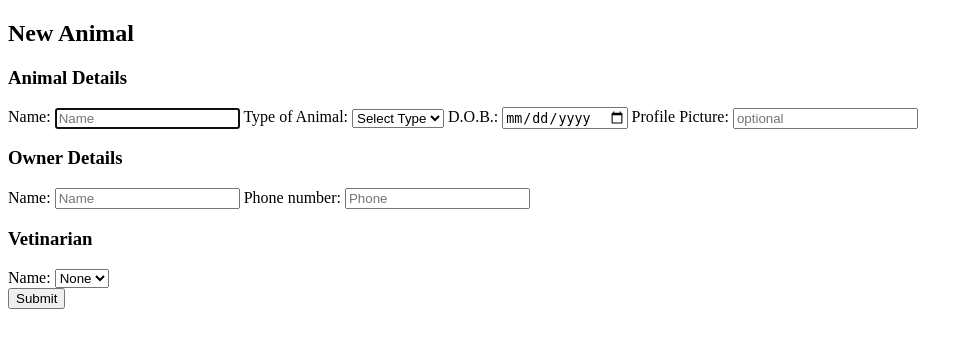
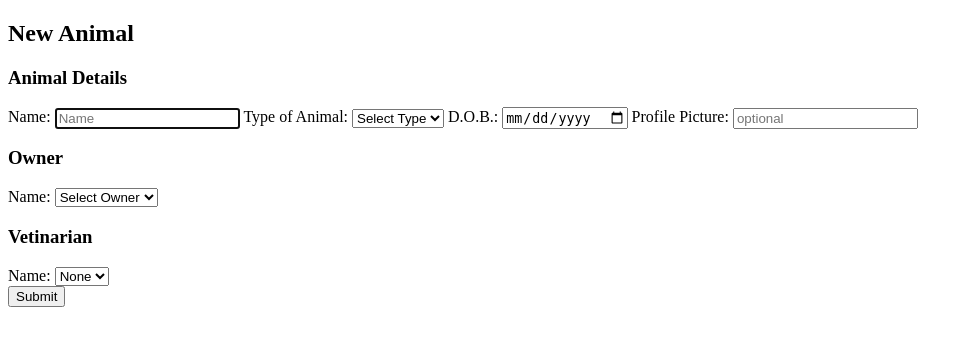
Before and after one commit to Buckshee7/VetinaryPractice, a Flask app: page /animals/new in a window 1280 px wide. Shown: the part 116-464 px from the top of the page, without its empty margins (0-973 px from the left). Run offline with Flask 2, Linux system fonts and the light colour scheme; data that the repository does not hold is empty; some libraries are stand-ins or nearby versions.

Commit message:
updated templates views to incorporate changes to animal class

```diff
--- a/controllers/animals_controller.py
+++ b/controllers/animals_controller.py
@@ -2,6 +2,7 @@ from flask import Blueprint, render_template, redirect, request
 from models.animal import Animal
 import repositories.animal_repository as animal_repository
 import repositories.vet_repository as vet_repository
+import repositories.owner_repository as owner_repository
 import datetime
 
 animals_blueprint = Blueprint("animals", __name__)
@@ -24,7 +25,8 @@ def delete(id):
 @animals_blueprint.route('/animals/new')
 def get_info_for_new():
     vets = vet_repository.select_all()
-    return render_template('/animals/new.html', vets=vets, title='New Animal')
+    owners = owner_repository.select_all()
+    return render_template('/animals/new.html', vets=vets, owners=owners, title='New Animal')
 
 @animals_blueprint.route('/animals', methods=['POST'])
 def create_new_animal():
@@ -32,12 +34,12 @@ def create_new_animal():
     animal_type = request.form['animal_type']
     dob_string = request.form['dob']
     dob = datetime.datetime.strptime(dob_string, '%Y-%m-%d').date()
-    owner_name = request.form['owner_name']
-    owner_phone = request.form['owner_phone']
+    owner_id = request.form['owner_id']
+    owner = owner_repository.select(owner_id)
     img_url = request.form['img_url'] if request.form['img_url'] else "static/images/no_img.jpg"
     vet_id = None if request.form['vet_id'] == "None" else request.form['vet_id']
     vet = vet_repository.select(vet_id)
-    new_animal = Animal(name, dob, animal_type, owner_name, owner_phone, vet, img_url)
+    new_animal = Animal(name, dob, animal_type, owner, vet, img_url)
     animal_repository.save(new_animal)
     return redirect('/animals')
 
@@ -46,7 +48,8 @@ def create_new_animal():
 def get_info_for_update(id):
     animal = animal_repository.select(id)
     vets = vet_repository.select_all()
-    return render_template('/animals/edit.html', animal=animal, vets=vets)
+    owners = owner_repository.select_all()
+    return render_template('/animals/edit.html', animal=animal, vets=vets, owners=owners, title=f"Update {animal.name}")
 
 @animals_blueprint.route('/animals/<id>', methods=['POST'])
 def update_animal(id):
--- a/static/style.css
+++ b/static/style.css
@@ -9,3 +9,9 @@
     height: 150px;
     border-radius: 100%;
 }
+
+.edit > img {
+    width: 150px;
+    height: 150px;
+    border-radius: 100%;
+}
--- a/templates/animals/new.html
+++ b/templates/animals/new.html
@@ -8,7 +8,7 @@
         <label for="name">Name:</label>
         <input type="text" name="name" placeholder="Name" required autofocus>
         <label for="animal_type">Type of Animal:</label>
-        <select name="animal_type">
+        <select name="animal_type" required>
             <option value="" hidden selected>Select Type</option>
             <option value="Cat">cat</option>
             <option value="Dog">dog</option>
@@ -25,16 +25,19 @@
             <option value="Monkey">monkey</option>
         </select>
         <label for="dob">D.O.B.:</label>
-        <input type="date" name="dob">
+        <input type="date" name="dob" required>
         <label for="img_url">Profile Picture:</label>
         <input type="text" name="img_url" placeholder="optional">
     </div>
     <div>
-        <h3>Owner Details</h3>
-        <label for="owner_name">Name:</label>
-        <input type="text" name="owner_name" placeholder="Name" required>
-        <label for="owner_phone">Phone number:</label>
-        <input type="text" name="owner_phone" placeholder="Phone" required>
+        <h3>Owner</h3>
+        <label for="owner_id">Name:</label>
+        <select name="owner_id" required>
+            <option value="" hidden disabled selected>Select Owner</option>
+            {% for owner in owners %}
+                <option value="{{ owner.id }}">{{ owner.title }} {{ owner.last_name }}</option>
+            {% endfor %}
+        </select>
     </div>
     <div>
         <h3>Vetinarian</h3>
```
Also changed, not shown: templates/animals/edit.html (+20 -15 lines), templates/animals/show.html (+5 -2 lines), templates/vets/edit.html (+9 -6 lines).
